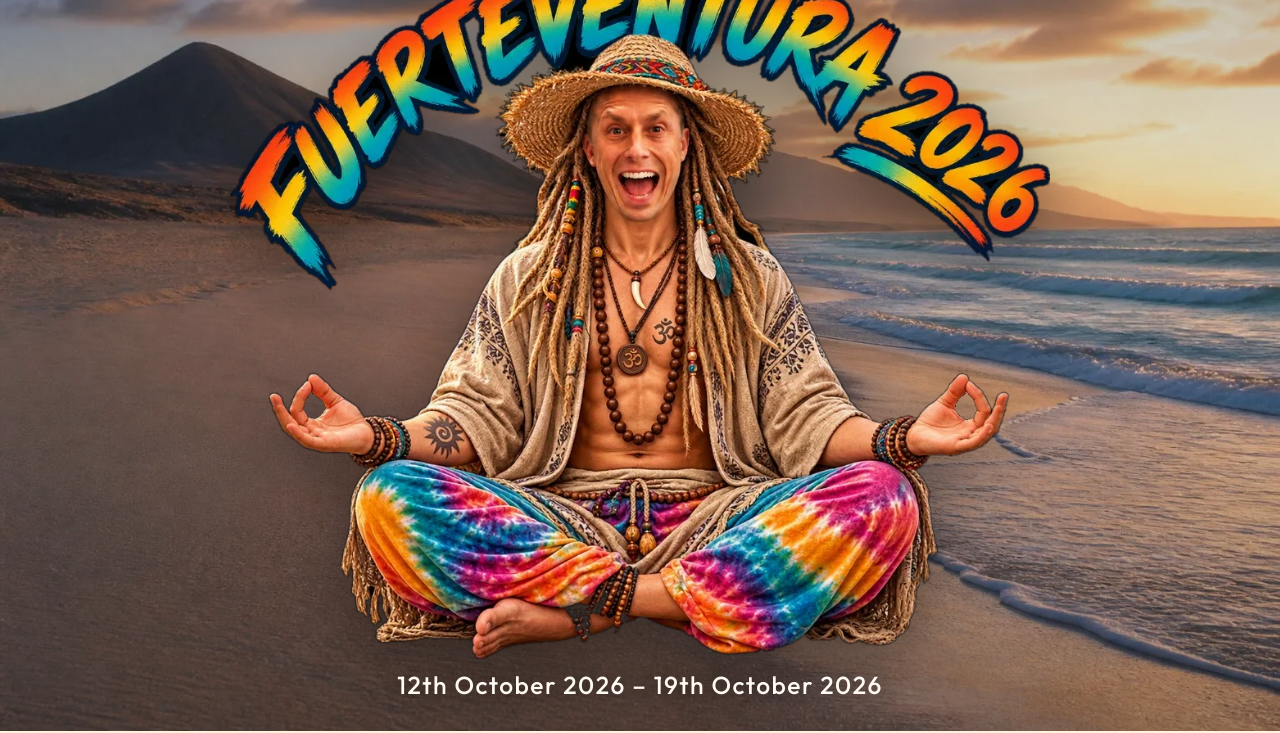
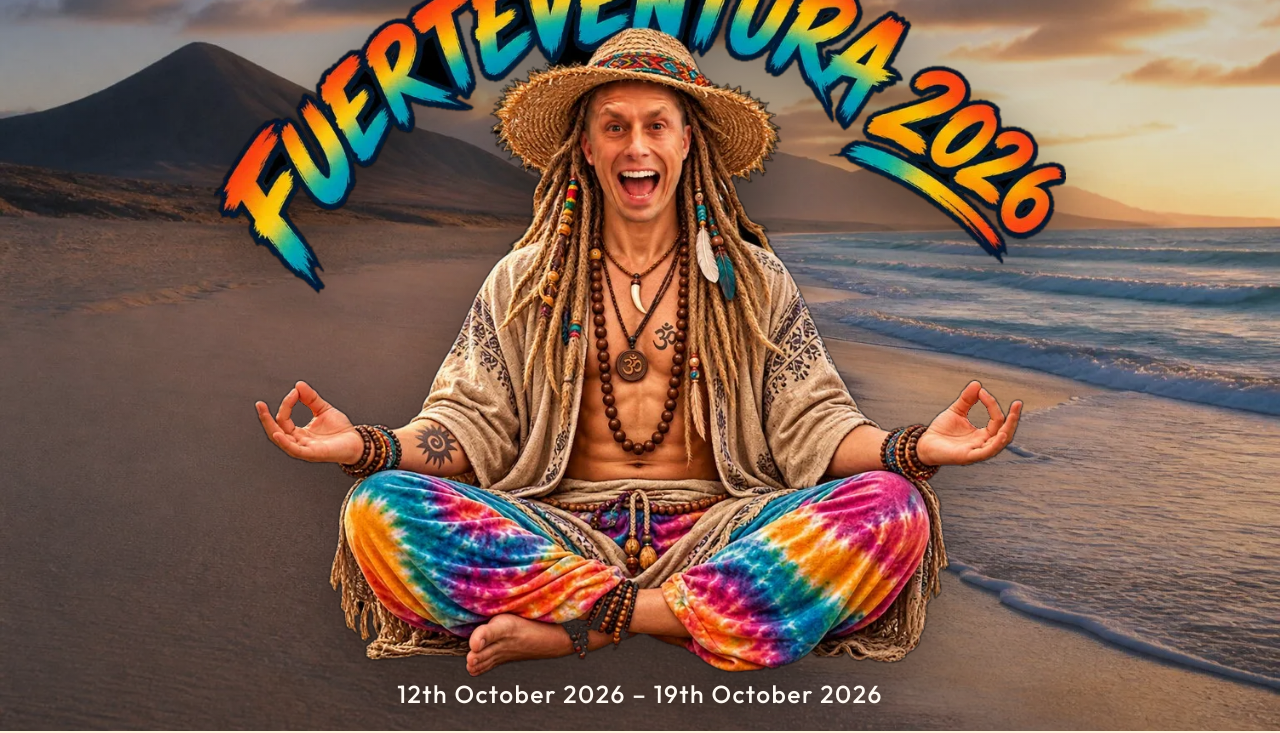
Before and after one commit to bossrabbit/timyassa, a website built with Vite: page index.html in a window 1280 px wide. Shown: the part 69-802 px from the top of the page. Built offline with nearby package versions, Linux system fonts and the light colour scheme.

Commit message:
Scaled hero image correctly.

```diff
--- a/src/styles.css
+++ b/src/styles.css
@@ -326,14 +326,12 @@ p:last-child {
 
 .hero {
   position: relative;
+  height: 100svh;
+  height: 100dvh;
   min-height: 100svh;
   min-height: 100dvh;
   overflow: hidden;
   isolation: isolate;
-  display: grid;
-  grid-template-rows: 1fr auto;
-  place-items: center;
-  padding: 0 1rem 1.6rem;
 }
 
 .hero__media,
@@ -362,34 +360,36 @@ p:last-child {
 }
 
 .hero__figure {
-  position: relative;
+  position: absolute;
+  inset: 0;
   z-index: 2;
-  display: grid;
-  place-items: center;
-  width: 100%;
-  height: 100%;
-  min-height: 0;
+  padding: 0.35rem 1.25rem 3.35rem;
   pointer-events: none;
   filter: drop-shadow(0 18px 32px rgba(8, 6, 4, 0.45));
   animation: figure-in 1.4s var(--ease) both;
 }
 
 .hero__figure picture {
-  display: contents;
+  display: block;
+  width: 100%;
+  height: 100%;
+  min-height: 0;
 }
 
 .hero__figure img {
-  width: auto;
-  height: auto;
-  max-width: 92vw;
-  max-height: calc(100svh - 6.5rem);
-  max-height: calc(100dvh - 6.5rem);
+  width: 100%;
+  height: 100%;
+  max-width: 100%;
+  max-height: 100%;
   object-fit: contain;
   object-position: center;
 }
 
 .hero__dates {
-  position: relative;
+  position: absolute;
+  left: 0;
+  right: 0;
+  bottom: 1.05rem;
   z-index: 3;
   margin: 0;
   color: var(--white);
@@ -399,14 +399,6 @@ p:last-child {
   letter-spacing: 0.06em;
   text-align: center;
   text-shadow: 0 2px 18px rgba(0, 0, 0, 0.45);
-}
-
-@media (min-width: 1200px) {
-  .hero__figure img {
-    max-width: min(82vw, 96rem);
-    max-height: calc(100svh - 5.5rem);
-    max-height: calc(100dvh - 5.5rem);
-  }
 }
 
 /* -------------------------------------------------------------------------- */
```
